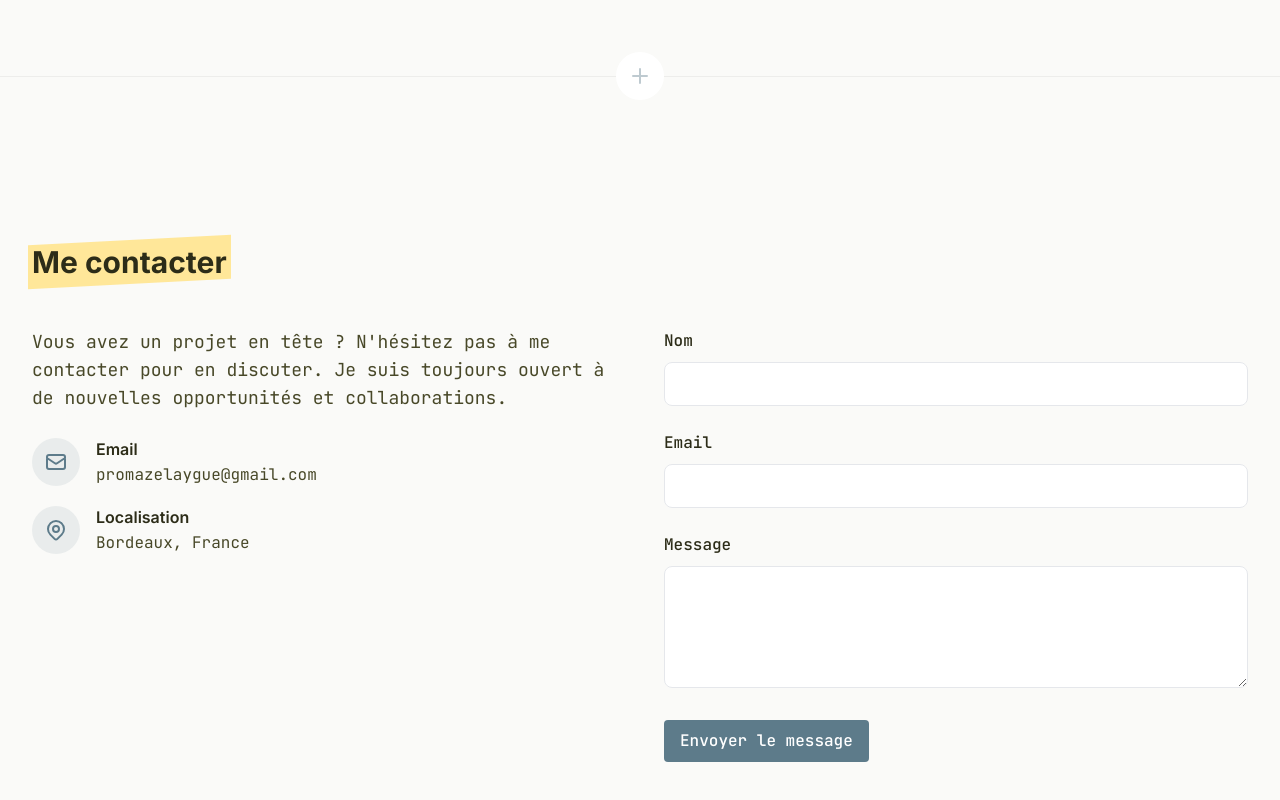
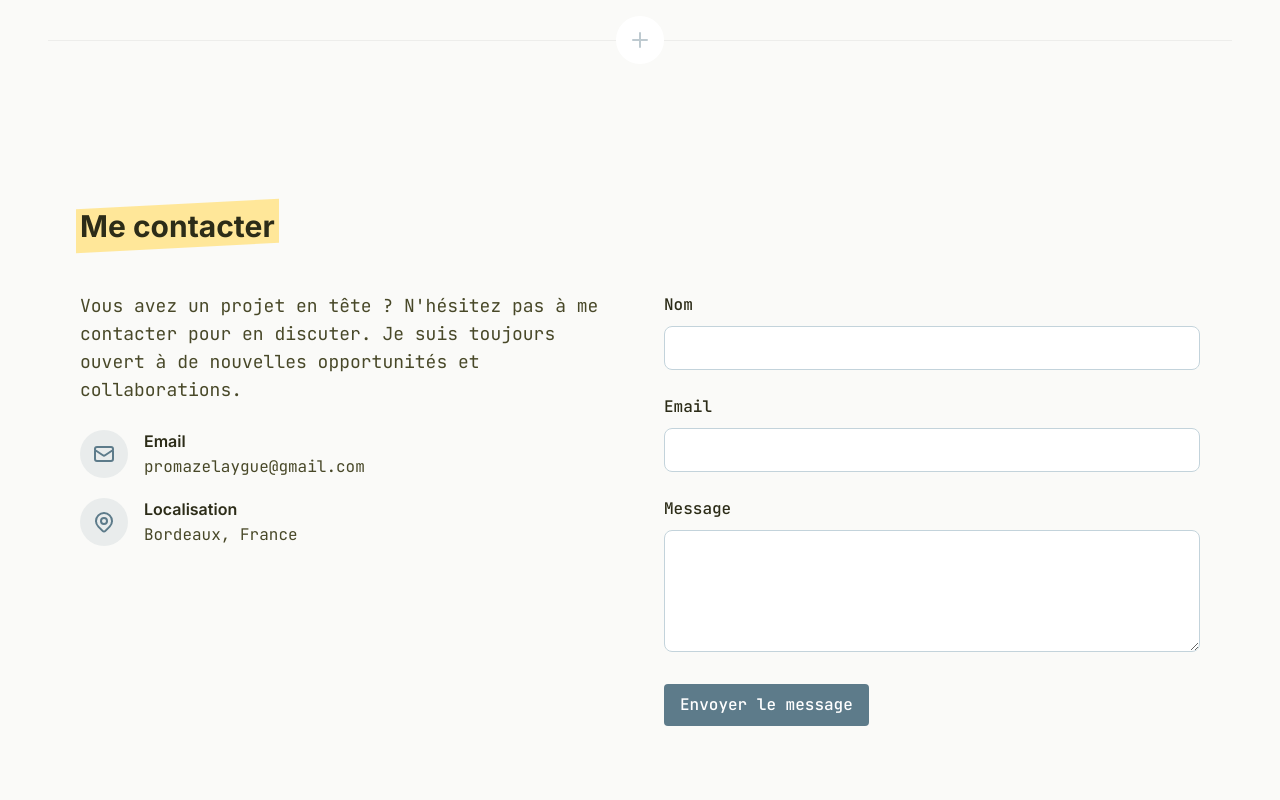
Before and after one commit to PierreMaze/my-portfolio, a React (Vite) app: page / in a window 1280 px wide. Shown: the part 5321-6121 px from the top of the page. Built offline with nearby package versions, Linux system fonts and the light colour scheme.

Commit message:
Modification des styles dans App.jsx pour ajouter des marges, ajustement des classes CSS dans Contact.jsx pour une meilleure présentation des formulaires, et mise à jour des dimensions de l'avatar dans Hero.jsx pour un alignement centralisé.

```diff
--- a/src/App.jsx
+++ b/src/App.jsx
@@ -21,7 +21,7 @@ export const App = () => {
       <Background />
       <TerminalLoader />
       <Header />
-      <main className="flex-grow">
+      <main className="px-12 flex-grow">
         <Routes>
           {/* Landing page avec toutes les sections */}
           <Route
--- a/src/features/Contact.jsx
+++ b/src/features/Contact.jsx
@@ -7,7 +7,7 @@ export const Contact = () => {
     <section className="py-20">
       <Container>
         <FadeIn>
-          <h2 className="relative mb-12 text-3xl font-bold">
+          <h2 className="relative text-3xl font-bold mb-12">
             <span className="relative inline-block">
               <span
                 className="absolute block -skew-y-3 bg-yellow-200 -inset-1"
@@ -81,35 +81,35 @@ export const Contact = () => {
           <FadeIn className="delay-200">
             <form className="space-y-6">
               <div>
-                <label htmlFor="name" className="block mb-2 font-medium">
+                <label htmlFor="name" className="block font-medium mb-2">
                   Nom
                 </label>
                 <input
                   type="text"
                   id="name"
-                  className="w-full px-4 py-2 border border-gray-200 rounded-lg focus:outline-none focus:ring-2 focus:ring-accent/50 focus:border-transparent focus:bg-yellow-50"
+                  className="px-4 py-2 w-full border rounded-lg border-accent-200 focus:outline-none focus:ring-2 focus:ring-accent/50 focus:border-transparent focus:bg-white"
                   required
                 />
               </div>
               <div>
-                <label htmlFor="email" className="block mb-2 font-medium">
+                <label htmlFor="email" className="block font-medium mb-2">
                   Email
                 </label>
                 <input
                   type="email"
                   id="email"
-                  className="w-full px-4 py-2 border border-gray-200 rounded-lg focus:bg-yellow-50 focus:outline-none focus:ring-2 focus:ring-accent/50 focus:border-transparent"
+                  className="px-4 py-2 w-full border rounded-lg border-accent-200 focus:bg-white focus:outline-none focus:ring-2 focus:ring-accent/50 focus:border-transparent"
                   required
                 />
               </div>
               <div>
-                <label htmlFor="message" className="block mb-2 font-medium">
+                <label htmlFor="message" className="block font-medium mb-2">
                   Message
                 </label>
                 <textarea
                   id="message"
                   rows={4}
-                  className="w-full px-4 py-2 border border-gray-200 rounded-lg focus:bg-yellow-50 focus:outline-none focus:ring-2 focus:ring-accent/50 focus:border-transparent"
+                  className="px-4 py-2 w-full border rounded-lg border-accent-200 focus:bg-white focus:outline-none focus:ring-2 focus:ring-accent/50 focus:border-transparent"
                   required></textarea>
               </div>
               <Button type="submit">Envoyer le message</Button>
--- a/src/features/Hero.jsx
+++ b/src/features/Hero.jsx
@@ -48,7 +48,7 @@ export const Hero = () => {
           </div>
         </FadeIn>
         {/* Avatar */}
-        <a href="/about" className="w-48 h-48 md:w-64 md:h-64">
+        <a href="/about" className="mx-auto w-48 h-48 md:w-80 md:h-80">
           <img
             src={ImgAvatar}
             alt="Mon avatar"
```
